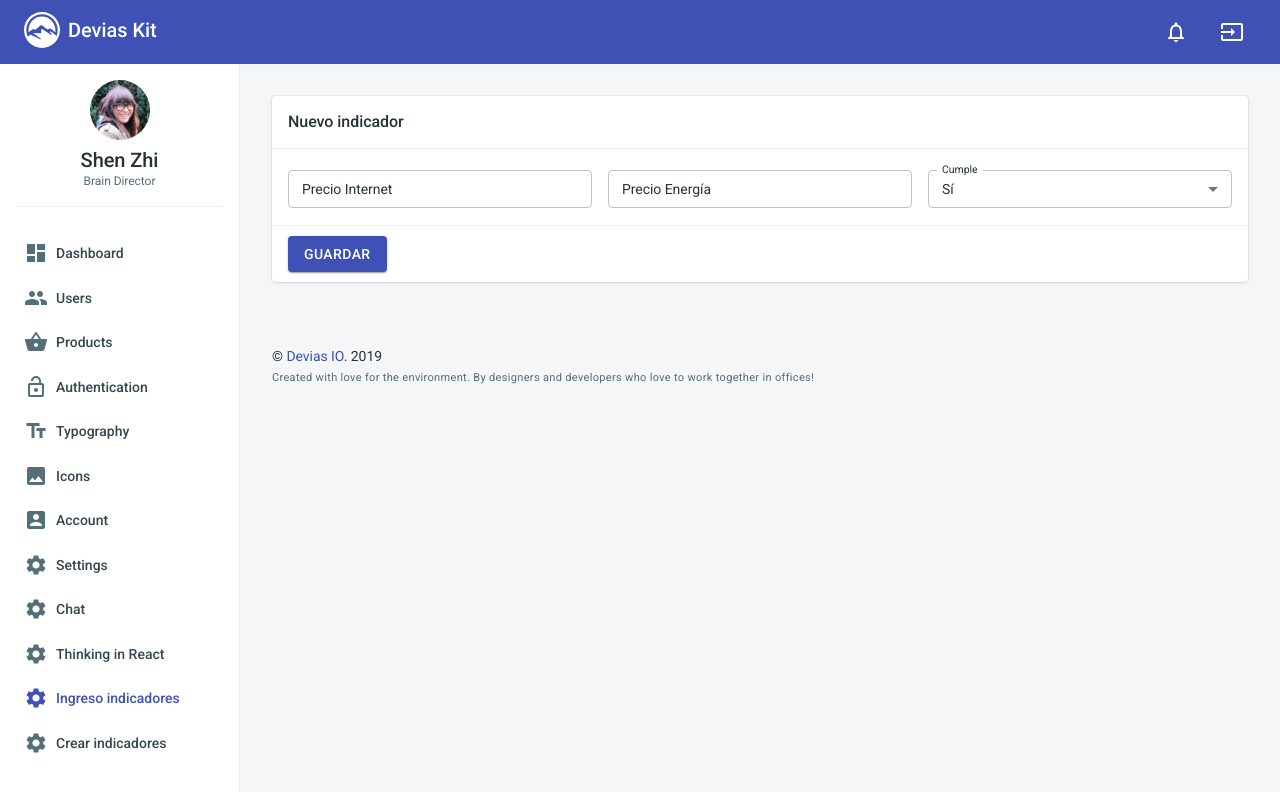
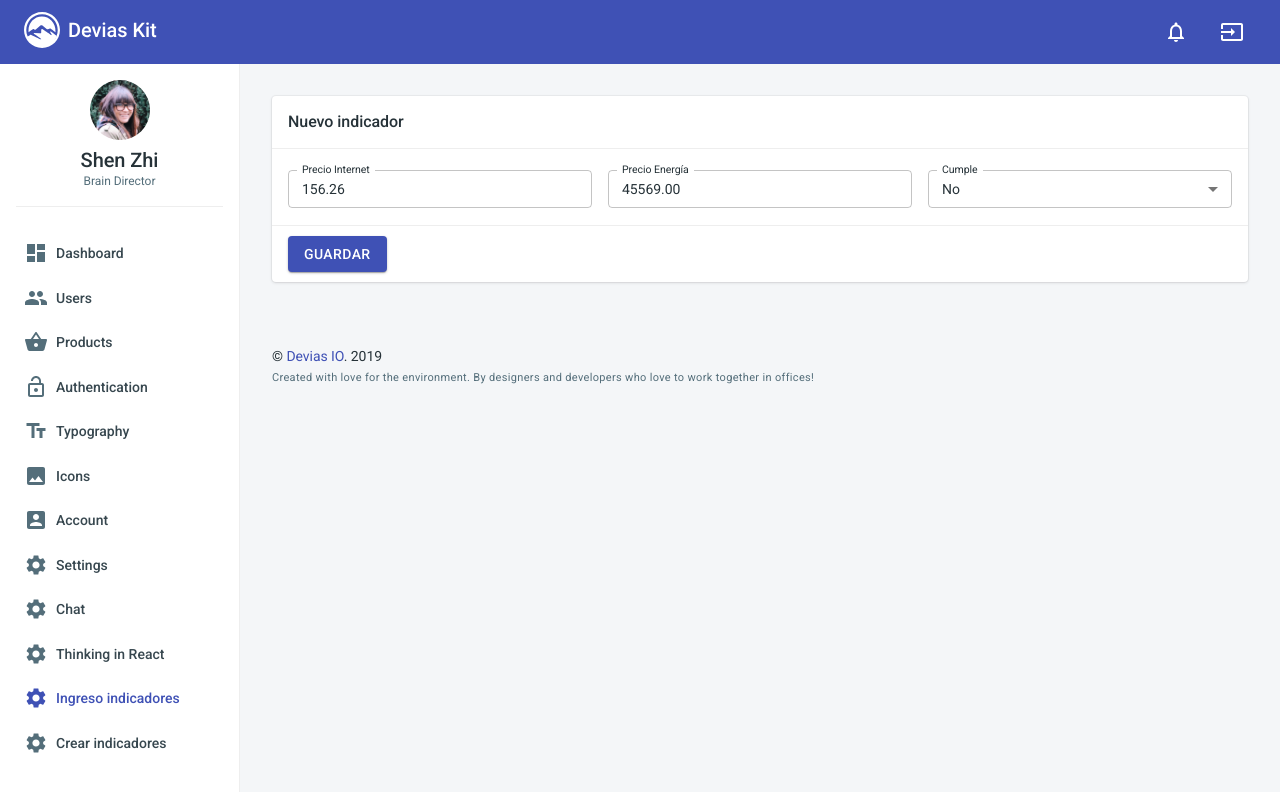
Before and after one commit to alejosandu/indicadores, a React (Create React App) app in the folder front/: page /ingreso-indicadores in a window 1280 px wide. Shown: the top 792 px of the page. Built offline with nearby package versions, Linux system fonts and the light colour scheme.

Commit message:
mejoras InputTextField

```diff
--- a/front/src/components/InputTextField/InputTextField.js
+++ b/front/src/components/InputTextField/InputTextField.js
@@ -1,5 +1,5 @@
 import React from 'react';
-import { TextField } from '@material-ui/core';
+import TextField from '@material-ui/core/TextField';
 import PropTypes from 'prop-types';
 
 const handleInput = (props) => {
@@ -8,6 +8,8 @@ const handleInput = (props) => {
       displayName: label,
       fieldName: name,
       placeholder,
+      autoComplete = "false",
+      selectOptions,//se extrae select options
       ...rest
    } = props
 
@@ -16,7 +18,8 @@ const handleInput = (props) => {
       label,
       name,
       placeholder,
-      rest
+      autoComplete,
+      ...rest
    }
 }
 
@@ -79,10 +82,11 @@ const InputSelect = (props) => {
 }
 
 const InputTextField = (props) => {
-   switch (props.inputType) {
-      case 'number': return <InputNumber {...props} />;
-      case 'select': return <InputSelect {...props} />;
-      default: return <InputText {...props} />;
+   const { inputType , ...rest } = props
+   switch (inputType) {
+      case 'number': return <InputNumber {...rest} />;
+      case 'select': return <InputSelect {...rest} />;
+      default: return <InputText {...rest} />;
    }
 }
 
@@ -90,8 +94,6 @@ InputTextField.defaultProps = {
    required: false,
    displayName: "",
    fieldName: "",
-   value: "",
-   inputEvents: {},
    selectOptions: []
 }
 
@@ -100,7 +102,7 @@ InputTextField.propTypes = {
    displayName: PropTypes.string,
    fieldName: PropTypes.string,
    value: PropTypes.string,
-   inputEvents: PropTypes.object
+   defaultValue: PropTypes.string,
 }
 
 export default InputTextField
```
